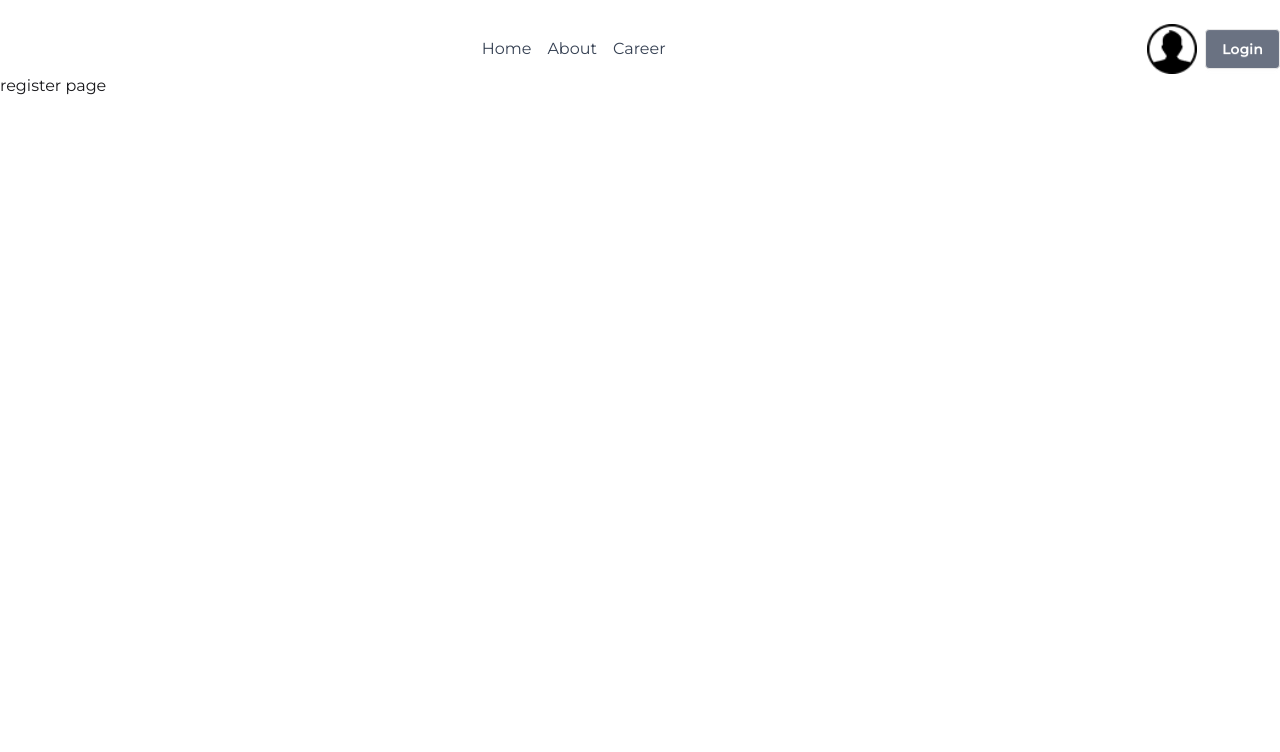
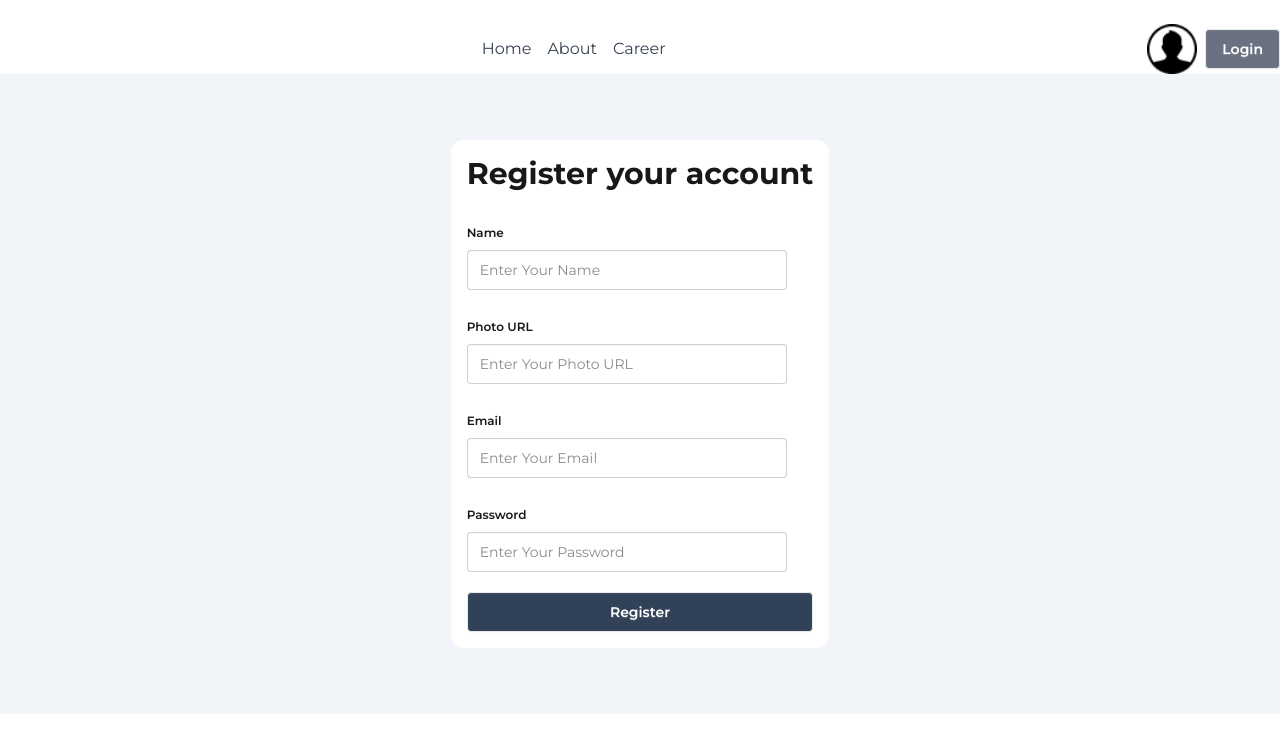
Before and after one commit to abubakkarsiddik123/dragon-news, a Next.js app: page /register in a window 1280 px wide. Shown: the top 752 px of the page. Built offline with nearby package versions, Linux system fonts and the light colour scheme.

Commit message:
better auth added and mongodb uri added

```diff
--- a/package.json
+++ b/package.json
@@ -9,11 +9,15 @@
     "lint": "eslint"
   },
   "dependencies": {
+    "@better-auth/mongo-adapter": "^1.6.19",
+    "better-auth": "^1.6.19",
     "date-fns": "^4.4.0",
+    "mongodb": "^7.3.0",
     "next": "16.2.9",
     "react": "19.2.4",
     "react-dom": "19.2.4",
     "react-fast-marquee": "^1.6.5",
+    "react-hook-form": "^7.79.0",
     "react-icons": "^5.6.0"
   },
   "devDependencies": {
--- a/src/app/(auth)/login/page.jsx
+++ b/src/app/(auth)/login/page.jsx
@@ -1,11 +1,55 @@
-import React from 'react';
+"use client";
+import Link from "next/link";
+import React from "react";
+import { useForm } from "react-hook-form";
 
 const LoginPage = () => {
-    return (
-        <div>
-            Login page
-        </div>
-    );
+  const {
+    register,
+    handleSubmit,
+    formState: { errors },
+  } = useForm();
+  const handleLoginFunc = (data) => {
+    console.log(data, "data");
+  };
+  return (
+    <div className="container mx-auto min-h-[80vh] flex justify-center items-center bg-slate-100">
+      <div className="p-4 rounded-xl bg-white">
+        <h2 className="font-bold text-3xl text-center mb-6">
+          Login Your Account
+        </h2>
+        <form className="space-y-4" onSubmit={handleSubmit(handleLoginFunc)}>
+          <fieldset className="fieldset">
+            <legend className="fieldset-legend">Email Address?</legend>
+            <input
+              type="email"
+              {...register("email", { required: "Email is required" })}
+              className="input"
+              placeholder="Enter Your Email"
+            />
+            {errors.email && <p className="text-red-500">{errors.email.message}</p>}
+          </fieldset>
+          <fieldset className="fieldset">
+            <legend className="fieldset-legend">Password</legend>
+            <input
+              type="password"
+              {...register("password", { required: "Password is required" })}
+              className="input"
+              placeholder="Enter Your Password"
+              />
+              {errors.password && <p className="text-red-500">{errors.password.message}</p>}
+          </fieldset>
+          <button className="btn w-full bg-slate-700 text-white">Login</button>
+        </form>
+        <p className="mt-4">
+          Dont’t Have An Account ?{" "}
+          <Link href={"/register"} className="text-red-400">
+            Register
+          </Link>{" "}
+        </p>
+      </div>
+    </div>
+  );
 };
 
 export default LoginPage;
--- a/src/app/(auth)/register/page.jsx
+++ b/src/app/(auth)/register/page.jsx
@@ -1,11 +1,82 @@
-import React from 'react';
+"use client";
+import React from "react";
+import { useForm } from "react-hook-form";
 
 const RegisterPage = () => {
-    return (
-        <div>
-            register page
-        </div>
-    );
+  const {
+    register,
+    handleSubmit,
+    formState: { errors },
+  } = useForm();
+  const handleRegisterFunc = (data) => {
+    console.log(data, "data");
+    const {email,name,password,photo}=data
+    console.log(email,name);
+  };
+  return (
+    <div className="container mx-auto min-h-[80vh] flex justify-center items-center bg-slate-100">
+      <div className="p-4 rounded-xl bg-white">
+        <h2 className="font-bold text-3xl text-center mb-6">
+          Register your account
+        </h2>
+        <form className="space-y-4" onSubmit={handleSubmit(handleRegisterFunc)}>
+
+          <fieldset className="fieldset">
+            <legend className="fieldset-legend">Name</legend>
+            <input
+              type="text"
+              {...register("name", { required: "Name is required" })}
+              className="input"
+              placeholder="Enter Your Name"
+            />
+            {errors.name && (
+              <p className="text-red-500">{errors.name.message}</p>
+            )}
+          </fieldset>
+          <fieldset className="fieldset">
+            <legend className="fieldset-legend">Photo URL</legend>
+            <input
+              type="text"
+              {...register("photo", { required: "Photo URL is required" })}
+              className="input"
+              placeholder="Enter Your Photo URL"
+            />
+            {errors.photo && (
+              <p className="text-red-500">{errors.photo.message}</p>
+            )}
+          </fieldset>
+          <fieldset className="fieldset">
+            <legend className="fieldset-legend">Email </legend>
+            <input
+              type="email"
+              {...register("email", { required: "Email is required" })}
+              className="input"
+              placeholder="Enter Your Email"
+            />
+            {errors.email && (
+              <p className="text-red-500">{errors.email.message}</p>
+            )}
+          </fieldset>
+
+          <fieldset className="fieldset">
+            <legend className="fieldset-legend">Password</legend>
+            <input
+              type="password"
+              {...register("password", { required: "Password is required" })}
+              className="input"
+              placeholder="Enter Your Password"
+            />
+            {errors.password && (
+              <p className="text-red-500">{errors.password.message}</p>
+            )}
+          </fieldset>
+          <button className="btn w-full bg-slate-700 text-white">
+            Register
+          </button>
+        </form>
+      </div>
+    </div>
+  );
 };
 
 export default RegisterPage;
--- /dev/null
+++ b/src/app/api/auth/[...all]/route.js
@@ -0,0 +1,3 @@
+import { auth } from "@/lib/auth"; // path to your auth file
+import { toNextJsHandler } from "better-auth/next-js";
+export const { POST, GET } = toNextJsHandler(auth);
--- /dev/null
+++ b/src/lib/auth-client.js
@@ -0,0 +1,7 @@
+import { createAuthClient } from "better-auth/react"
+export const authClient = createAuthClient({
+    /** The base URL of the server (optional if you're using the same domain) */
+    baseURL: "http://localhost:3000"
+})
+
+export const { signIn, signUp, useSession } = createAuthClient()
--- /dev/null
+++ b/src/lib/auth.js
@@ -0,0 +1,16 @@
+import { betterAuth } from "better-auth";
+import { MongoClient } from "mongodb";
+import { mongodbAdapter } from "better-auth/adapters/mongodb";
+
+const client = new MongoClient(process.env.MONGODB_URI);
+const db = client.db();
+
+export const auth = betterAuth({
+  emailAndPassword: {
+    enabled: true,
+  },
+  database: mongodbAdapter(db, {
+    // Optional: if you don't provide a client, database transactions won't be enabled.
+    client,
+  }),
+});
```
Also changed, not shown: 1 other file (tests, documents, lock files or other folders).
